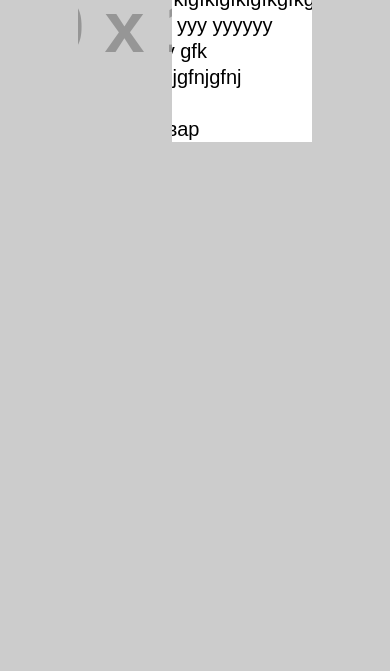
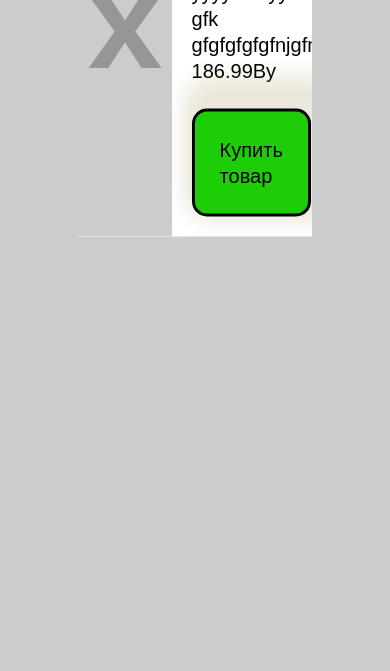
Before and after one commit to RaisaOmel/font42-09, a plain HTML site: page index.html in a window 390 px wide. Shown: the part 389-1060 px from the top of the page. Before the commit the page ends 844 px from the top, so only its background shows below. Drawn offline with Linux system fonts and the light colour scheme; placeholder pictures from the web are drawn by us.

Commit message:
Add files via upload

```diff
--- a/css/main.css
+++ b/css/main.css
@@ -3,8 +3,8 @@
 *::before{
     padding: 0;
     margin: 0;
+    border: 0;
     box-sizing: border-box;
-    border: 0;
 }
 
 a{
@@ -12,27 +12,33 @@ a{
     text-decoration: none;
 }
 
-html{
+/* html{
     max-height: 100%;
-}
+} */
 
 body{
-    height: 100%;
-    overflow: hidden;
+    min-height: 100vh;
+    /* overflow: hidden; */
     background-color: #ccc;
     font-family: sans-serif;
     font-size: 20px;
     line-height: calc(20px * 1.3);
 }
 
+section{
+    height: 100vh;
+    position: relative;
+}
+
 .card{
     width: 60%;
-    background-color:#fff;
+    background-color: #fff;
     position: absolute;
     left: 50%;
     top: 50%;
+    overflow: hidden;
     transform: translate(-50%, -50%);
-    overflow: hidden;
+
 }
 
 .left{
@@ -40,11 +46,7 @@ body{
     width: 40%;
     height: 100%;
     left: 0;
-}
-.rigth{
-    margin-left: 40%;
-    width: 60%;
-    padding: 10px;
+    overflow: hidden;
 }
 
 .left img{
@@ -56,11 +58,59 @@ body{
 }
 
 .left img:hover{
-    transform: scale(1.3);
+    transform: scale(1.1);
 }
 
-h2{
-    text-align: center;
-    padding: 5px;
-    font-family: Arial, Helvetica, sans-serif;
+.right{
+    margin: 0 0 0 40%;
+    width: 60%;
+    padding: 20px;
+    overflow: hidden;
 }
+
+.price{
+    margin-bottom: 25px;
+}
+
+.price::after{
+    content: "By";
+}
+
+.btn{
+    display: inline-block;
+    background-color: #cdb608;
+    padding: 25px;
+    border: 3px solid black;
+    border-radius: 15px;
+    /* -webkit-box-shadow:10px -14px 20px 19px rgba(143,124,50,0.18);
+    -moz-box-shadow: 10px -14px 20px 19px rgba(143,124,50,0.18); */
+    box-shadow: 10px -14px 20px 19px rgba(143,124,50,0.18);
+    transition: 0.6s;
+}
+
+.btn:hover{
+    background-color: #fff;
+    border: 3px dashed rgb(120, 117, 117);
+    border-radius: 15px 0 15px 0;
+    color:#cdb608;
+}
+
+@media ((max-width: 860px) and (min-width: 601px)) {
+    .left{
+        width: 100%;
+        height: 350px;
+    }
+
+    .right{
+        margin: 350px 0 0 0;
+        width: 100%;
+        overflow: hidden;
+    }
+
+}
+
+@media (max-width: 600px) {
+    .btn{
+        background-color: #1ccd08;
+    }
+}
```
